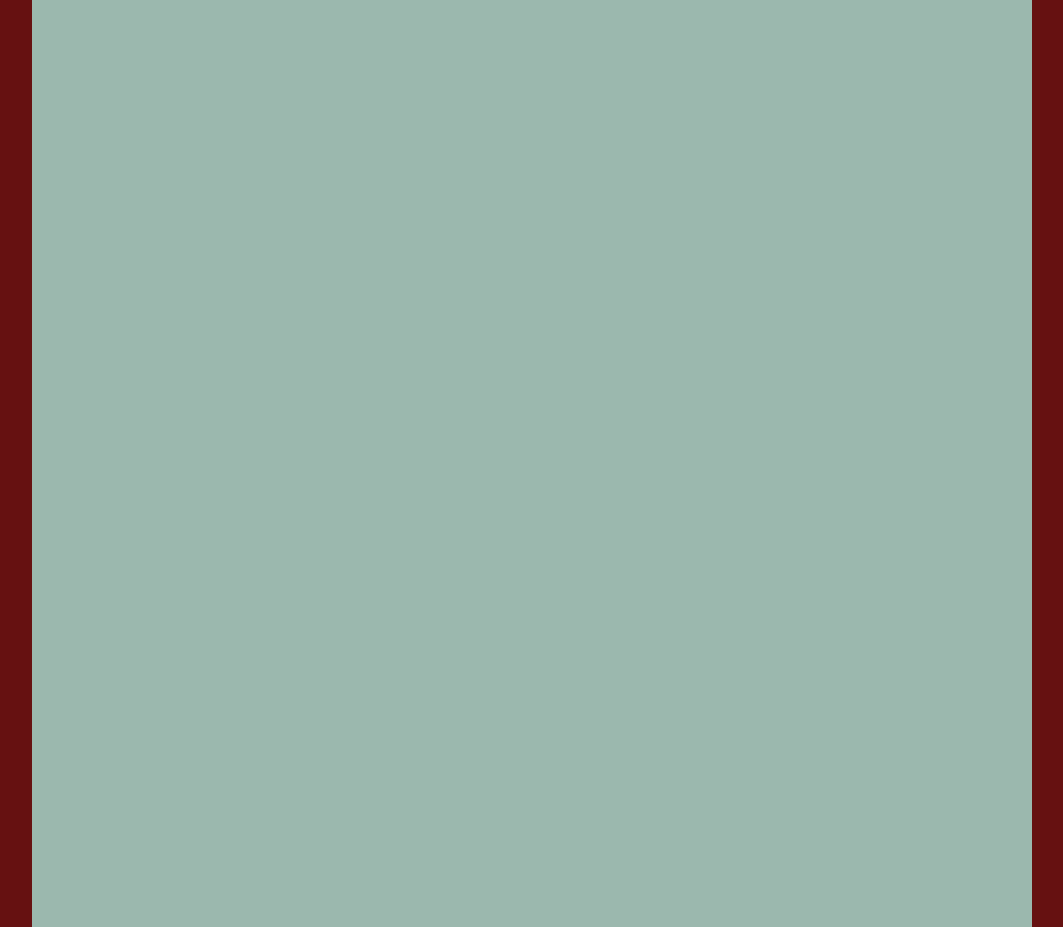
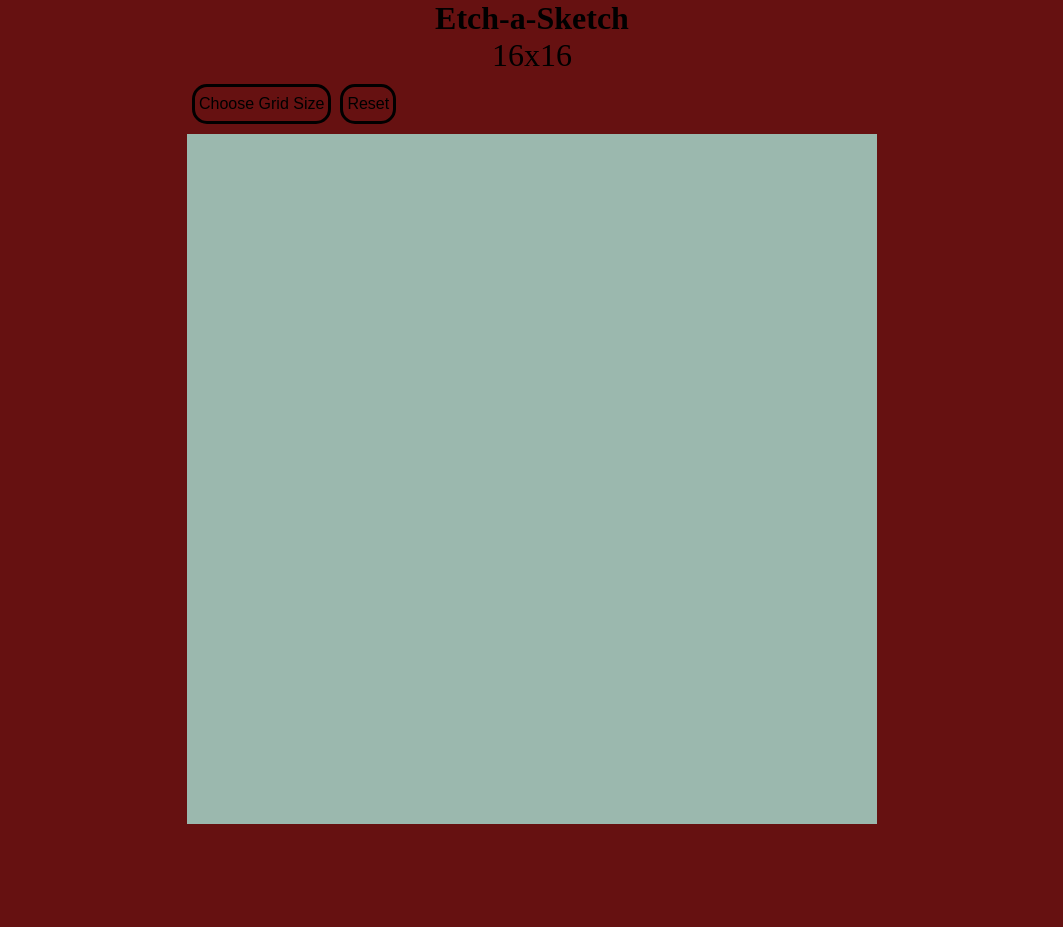
Before and after one commit to godtremble95/Etch-a-Sketch, a plain HTML site: page index.html in a window 1280 px wide. Shown: the whole page, without its empty margins (108-1171 px from the left). After the commit the page ends 824 px from the top, so only its background shows below. Drawn offline with Linux system fonts and the light colour scheme.

Commit message:
Added/Improved UI elements

```diff
--- a/index.html
+++ b/index.html
@@ -8,10 +8,19 @@
   <title>Etch-a-Sketch</title>
 </head>
 <body>
-  <div class="selection">
-    <button id="resize">Choose Grid Size</button>
+  <header>
+    <h1>Etch-a-Sketch</h1>
+  </header>
+  <div class="content">
+    <div class="container">
+      <div class="currentSize">16x16</div>
+      <div class="selection">
+        <button id="resize">Choose Grid Size</button>
+        <button id="reset">Reset</button>
+      </div>
+      <div id="grid"></div>
+    </div>
   </div>
-  <div class="container"></div>
   <script src="./script.js"></script>
 </body>
 </html>
--- a/script.js
+++ b/script.js
@@ -1,5 +1,5 @@
 const resizeBtn = document.querySelector('button');
-const container = document.querySelector('.container');
+const grid = document.querySelector('#grid');
 const divGrid = [];
 
 resizeBtn.addEventListener('click', getDimentions);
@@ -11,7 +11,7 @@ function drawGrid(count){
   const tempLength = divGrid.length - 1;
   // remove old grid one <div> at a time, working down the array
   for (i = tempLength; i >= 0; i--) {
-    container.removeChild(divGrid[i]);
+    grid.removeChild(divGrid[i]);
     divGrid.pop();
   }
   // create <div>s and add to page one at a time
@@ -20,7 +20,7 @@ function drawGrid(count){
     divGrid[i].classList = 'unDrawn';
     divGrid[i].style.flexBasis = `${100/count}%`;
     divGrid[i].addEventListener('mouseover', changeColor);
-    container.appendChild(divGrid[i]);
+    grid.appendChild(divGrid[i]);
   }
 }
 
--- a/style.css
+++ b/style.css
@@ -1,24 +1,78 @@
+* {
+  margin: 0;
+  padding: 0;
+}
+
+html, body {
+  height: 100%;
+}
 body {
   background-color: rgb(102, 17, 17);
-  max-height: 100vh;
+  height: 100%;
   display: flex;
   flex-direction: column;
+  /*justify-items: center;
+  align-items: center;*/
+}
+
+header {
+  text-align: center;
+  max-width: 100%;
+}
+
+.content {
+  flex: 1 1 69px;
+  display: flex;
+  align-items: center;
   justify-content: center;
-  align-items: center;
 }
 
 .container {
+  flex: 0 1 auto;
+}
+
+.currentSize {
+  text-align: center;
+  font-size: 2rem;
+}
+
+button {
+  height: 2.5rem;
+  font-size: 1em;
+  padding: .25rem;
+  border: 3px solid black;
+  border-radius: 15px;
+  background-color: rgba(253, 253, 253, 0);
+  margin-right: 5px;
+}
+
+button:hover {
+  transform: scale(1.1);
+  color: rgb(151, 151, 151);
+  border-color: rgb(151, 151, 151);
+  background-color: black;
+}
+
+button:active {
+  color: black;
+}
+
+.selection {
+  padding: 10px 5px;
+}
+
+#grid {
   width: 90%;
-  max-width: 1000px;
-  max-height: 1000px;
+  min-width: 690px;
+  max-height: 690px;
   aspect-ratio: 1/1;
   display: flex;
   flex-wrap: wrap;
 }
 
-div>div {
-  flex-grow: 0;
-  flex-shrink: 0;
+div>div:empty {
+  flex-grow: 1;
+  flex-shrink: 1;
   aspect-ratio: 1/1;
 }
 
@@ -30,14 +84,7 @@ div>div {
   background-color: black;
 }
 
-div>div:hover {
+div>div:empty:hover {
   transform: scale(1.1);
   background-color: rgb(51, 51, 51);
 }
-
-.selection {
-  width: 100%;
-  height: 50px;
-  margin: 0.5rem;
-  display: flex;
-}
```
